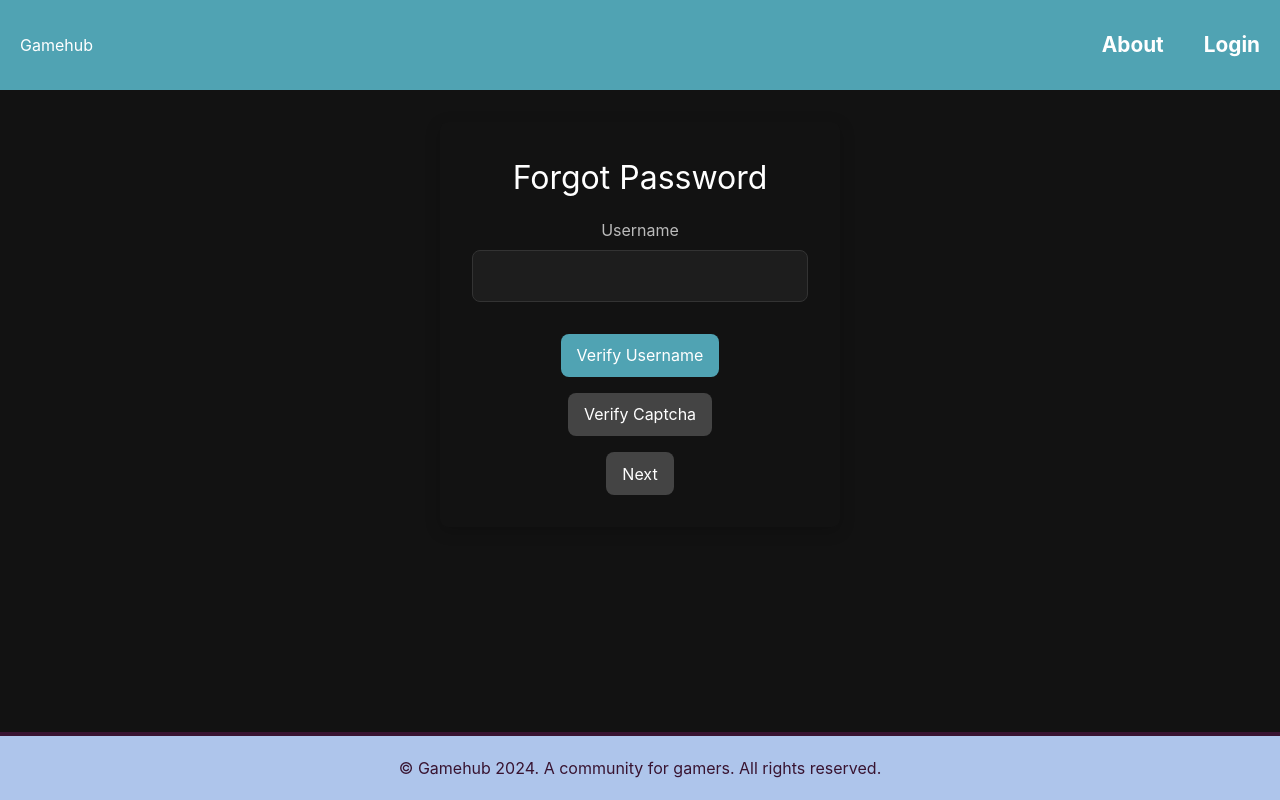
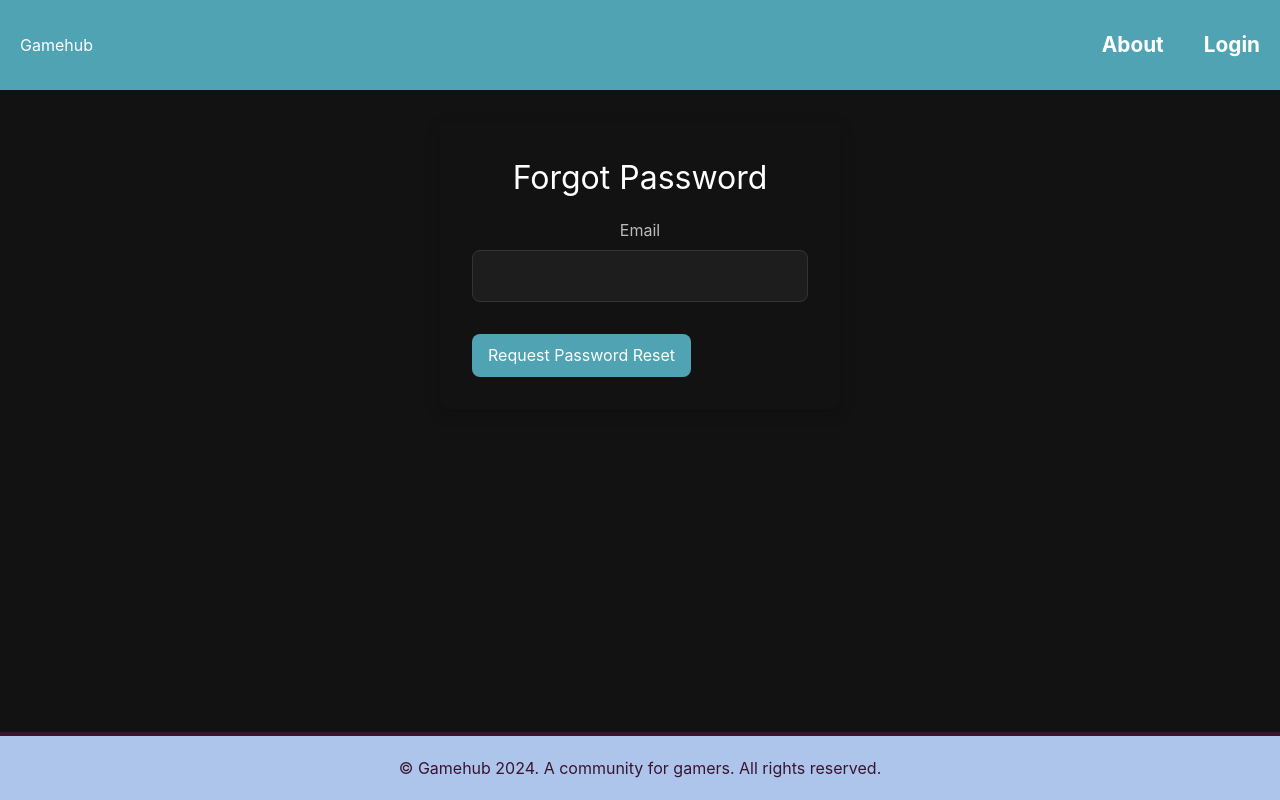
Before and after one commit to MihaiCatalin22/GameHubFE, a React (Vite) app in the folder individual-assignment-semester-3-fe/: page /forgot-password in a window 1280 px wide. Built offline with nearby package versions, Linux system fonts and the light colour scheme.

Commit message:
Implemented an email message to reset passwords.

```diff
--- a/individual-assignment-semester-3-fe/src/api/UserService.js
+++ b/individual-assignment-semester-3-fe/src/api/UserService.js
@@ -92,13 +92,28 @@ const API_URL = 'http://localhost:8080/users';
         console.error('Error verifying username:', error);
         throw error;
     }
+  };
+
+
+const requestPasswordReset = async (email) => {
+  try {
+    const response = await api.post('/request-password-reset', { email });
+    return response.data;
+  } catch (error) {
+    console.error('Error requesting password reset:', error);
+    throw error;
+  }
 };
 
-
-  const resetPassword = async (username, newPassword) => {
-    const response = await api.post('/reset-password', { username, newPassword });
+const resetPasswordWithToken = async (token, newPassword) => {
+  try {
+    const response = await api.post('/reset-password-with-token', { token, newPassword });
     return response.data;
-  };
+  } catch (error) {
+    console.error('Error resetting password:', error);
+    throw error;
+  }
+};
   const userService = {
     createUser,
     getUserById,
@@ -112,7 +127,8 @@ const API_URL = 'http://localhost:8080/users';
     getFriends,
     removeFriend,
     verifyUsername,
-    resetPassword
+    requestPasswordReset,
+    resetPasswordWithToken
   };
 
 export default userService;
--- a/individual-assignment-semester-3-fe/src/api/WebSocketService.js
+++ b/individual-assignment-semester-3-fe/src/api/WebSocketService.js
@@ -1,4 +1,3 @@
-import SockJS from 'sockjs-client/dist/sockjs.min.js';
 import { Client } from '@stomp/stompjs';
 
 class WebSocketService {
@@ -6,7 +5,7 @@ class WebSocketService {
 
     connect(userId, onMessageReceived, onNotificationReceived) {
         this.client = new Client({
-            webSocketFactory: () => new SockJS('http://localhost:8080/ws'),
+            brokerURL: 'ws://localhost:8080/ws',
             reconnectDelay: 5000,
             heartbeatIncoming: 4000,
             heartbeatOutgoing: 4000,
--- a/individual-assignment-semester-3-fe/src/pages/ForgotPassword.jsx
+++ b/individual-assignment-semester-3-fe/src/pages/ForgotPassword.jsx
@@ -2,65 +2,43 @@ import React, { useState, useEffect } from "react";
 import { useForm } from "react-hook-form";
 import userService from "../api/UserService";
 import Modal from "../components/Modal";
-import { useNavigate } from "react-router-dom";
+import { useNavigate, useLocation } from "react-router-dom";
 
 const ForgotPasswordPage = () => {
     const { register, handleSubmit, formState: { errors }, watch, setError, clearErrors } = useForm();
     const [step, setStep] = useState(1);
-    const [username, setUsername] = useState('');
+    const [email, setEmail] = useState('');
     const [message, setMessage] = useState('');
-    const [isCaptchaVerified, setIsCaptchaVerified] = useState(false);
     const [isLoading, setIsLoading] = useState(false);
     const [isModalOpen, setIsModalOpen] = useState(false);
-    const [isUsernameValid, setIsUsernameValid] = useState(false);
-    const [usernameVerified, setUsernameVerified] = useState(false);
-    const [isUsernameLoading, setIsUsernameLoading] = useState(false);
     const [passwordErrorMessage, setPasswordErrorMessage] = useState('');
+    const [isResetLinkSent, setIsResetLinkSent] = useState(false);
+    const [isTokenExpired, setIsTokenExpired] = useState(false); // New state for token expiry
     const navigate = useNavigate();
+    const location = useLocation();
+    const urlParams = new URLSearchParams(location.search);
+    const token = urlParams.get('token');
 
+    useEffect(() => {
+        if (token) {
+            setStep(2);
+        }
+    }, [token]);
 
-    useEffect(() => {}, [isUsernameValid, isCaptchaVerified]);
-
-    const handleCaptchaVerification = () => {
-        setIsLoading(true);
-        setTimeout(() => {
-            if (isUsernameValid) {
-                setIsCaptchaVerified(true);
-                clearErrors("captcha");
-            } else {
-                setError("captcha", { type: "manual", message: "Captcha verification failed" });
-            }
-            setIsLoading(false);
-        }, 3000);
-    };
-
-    const handleVerifyUsername = async (data) => {
+    const handleRequestPasswordReset = async (data) => {
         clearErrors();
         setMessage('');
-        setIsUsernameLoading(true);
+        setIsLoading(true);
 
-        setTimeout(async () => {
-            try {
-                const response = await userService.verifyUsername(data.username);
-                if (response) {
-                    setUsername(data.username);
-                    setIsUsernameValid(true);
-                    setMessage('');
-                } else {
-                    setUsername('');
-                    setIsUsernameValid(false);
-                    setError("username", { type: "manual", message: "Username not found" });
-                    setMessage('User doesn\'t exist');
-                }
-                setUsernameVerified(true);
-            } catch (error) {
-                setError("username", { type: "manual", message: "Verification failed." });
-                setIsUsernameValid(false);
-                setUsernameVerified(true);
-            } finally {
-                setIsUsernameLoading(false);
-            }
-        }, 3000);
+        try {
+            await userService.requestPasswordReset(data.email);
+            setEmail(data.email);
+            setIsResetLinkSent(true);
+        } catch (error) {
+            setError("email", { type: "manual", message: "An user with this email doesn't exist or the request failed. Please try again." });
+        } finally {
+            setIsLoading(false);
+        }
     };
 
     const handleResetPassword = async (data) => {
@@ -71,12 +49,16 @@ const ForgotPasswordPage = () => {
             clearErrors();
             setMessage('');
             try {
-                await userService.resetPassword(username, newPassword);
+                await userService.resetPasswordWithToken(token, newPassword);
                 setMessage('Your password has been reset successfully.');
                 setIsModalOpen(true);
             } catch (error) {
-                console.error("Password reset error:", error);
-                setError("newPassword", { type: "manual", message: "Password reset failed." });
+                if (error.response && error.response.data && error.response.data.message === 'Token has expired') {
+                    setIsTokenExpired(true);
+                    setMessage('Your reset token has expired. Please request a new password reset.');
+                } else {
+                    setError("newPassword", { type: "manual", message: "Password reset failed. The reset token might have expired. Try sending a new reset request." });
+                }
             }
         } else {
             setPasswordErrorMessage('All conditions for the password must be met.');
@@ -110,75 +92,52 @@ const ForgotPasswordPage = () => {
 
     return (
         <div className="auth-form-container">
-            <h2 className="auth-form-title">Forgot Password</h2>
-            {step === 1 && (
-                <form onSubmit={handleSubmit(handleVerifyUsername)} className="space-y-4">
+            <h2 className="auth-form-title">{token ? "Reset Password" : "Forgot Password"}</h2>
+            {!token && !isResetLinkSent && step === 1 && (
+                <form onSubmit={handleSubmit(handleRequestPasswordReset)} className="space-y-4">
                     <div>
-                        <label htmlFor="username" className="auth-form-label">Username</label>
+                        <label htmlFor="email" className="auth-form-label">Email</label>
                         <input
-                            type="text"
-                            id="username"
-                            {...register('username', { required: 'Username is required' })}
+                            type="email"
+                            id="email"
+                            {...register('email', { required: 'Email is required' })}
                             className="auth-form-input"
                             onChange={(e) => {
-                                setUsername(e.target.value);
-                                setIsUsernameValid(false);
-                                setUsernameVerified(false);
+                                setEmail(e.target.value);
                             }}
                         />
-                        {errors.username && <p className="text-red-500">{errors.username.message}</p>}
+                        {errors.email && <p className="text-red-500">{errors.email.message}</p>}
                     </div>
-                    <div className="username-container">
-                        {isUsernameLoading ? (
-                            <div className="loading-container">
-                                <div className="loading-spinner"></div>
-                                <span>Verifying username...</span>
-                            </div>
-                        ) : (
-                            <button
-                                type="submit"
-                                className="auth-form-button"
-                                disabled={isUsernameValid}
-                            >
-                                {isUsernameValid ? "Username Verified" : "Verify Username"}
-                            </button>
-                        )}
-                        {usernameVerified && !isUsernameValid && <p className="text-red-500">{message}</p>}
-                    </div>
-                    <div className="captcha-container">
+                    <div className="loading-container">
                         {isLoading ? (
                             <div className="loading-container">
                                 <div className="loading-spinner"></div>
-                                <span>Verifying your captcha...</span>
+                                <span>Sending request...</span>
                             </div>
                         ) : (
-                            <button
-                                type="button"
-                                onClick={handleCaptchaVerification}
-                                className="auth-form-button"
-                                disabled={isCaptchaVerified || !isUsernameValid}
-                            >
-                                {isCaptchaVerified ? "Captcha Verified" : "Verify Captcha"}
-                            </button>
+                            <button type="submit" className="auth-form-button">Request Password Reset</button>
                         )}
-                        {errors.captcha && <p className="text-red-500">{errors.captcha.message}</p>}
                     </div>
-                    <button
-                        type="button"
-                        className="auth-form-button"
-                        onClick={() => {
-                            if (isCaptchaVerified && isUsernameValid) {
-                                setStep(2);
-                            }
-                        }}
-                        disabled={!isCaptchaVerified || !isUsernameValid}
-                    >
-                        Next
-                    </button>
+                    {message && <p className="text-green-500">{message}</p>}
                 </form>
             )}
 
-            {step === 2 && (
+            {!token && isResetLinkSent && (
+                <div className="reset-link-sent-container">
+                    <p className="text-green-500">Check your email for a password reset link. If you don't see it, check your spam folder as well.</p>
+                </div>
+            )}
+
+            {isTokenExpired && (
+                <div className="token-expired-container">
+                    <p className="text-red-500">{message}</p>
+                    <button className="auth-form-button" onClick={() => navigate("/forgot-password")}>
+                        Request New Password Reset
+                    </button>
+                </div>
+            )}
+
+            {token && step === 2 && !isTokenExpired && (
                 <form onSubmit={handleSubmit(handleResetPassword)} className="space-y-4">
                     <div>
                         <label htmlFor="newPassword" className="auth-form-label">New Password</label>
```
